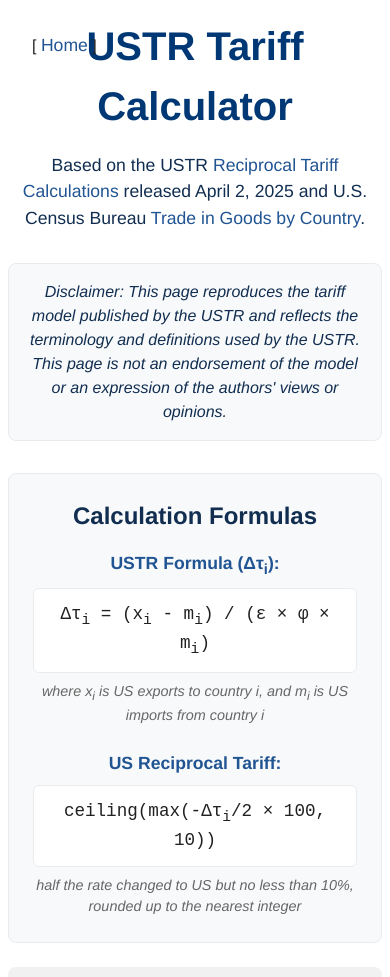
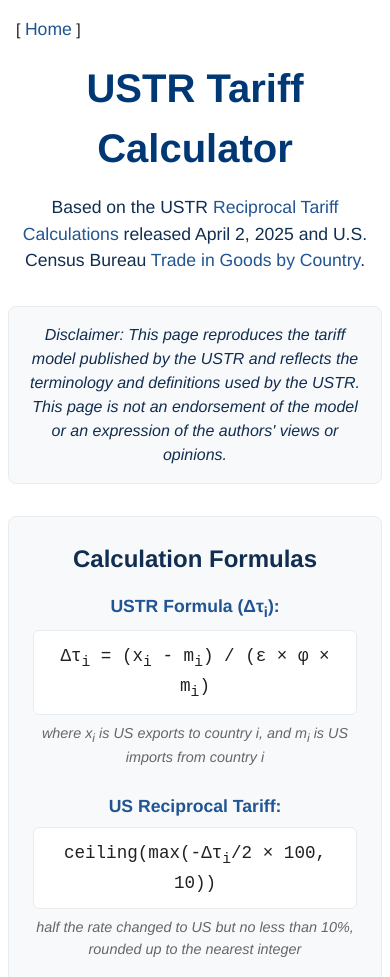
Before and after one commit to jssmith/tariff-calc, a plain HTML site: page index.html in a window 390 px wide. Shown: the top 977 px of the page. Drawn offline with Linux system fonts and the light colour scheme.

Commit message:
home link style

```diff
--- a/styles.css
+++ b/styles.css
@@ -389,6 +389,13 @@ td.us-tariff {
     td:first-child {
         text-align: left;
     }
+
+    .home-link {
+        position: static;
+        margin-bottom: 1rem;
+        text-align: left;
+        padding-left: 0.5rem;
+    }
 }
 
 /* Additional styles for very narrow screens */
```
